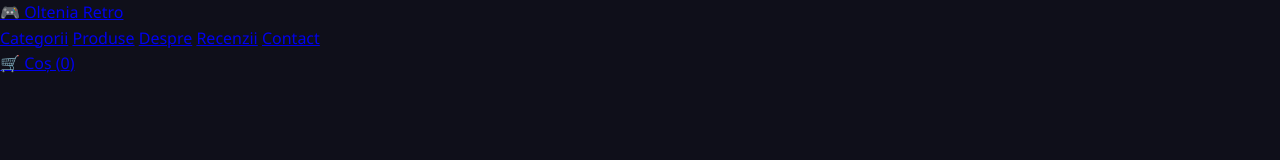
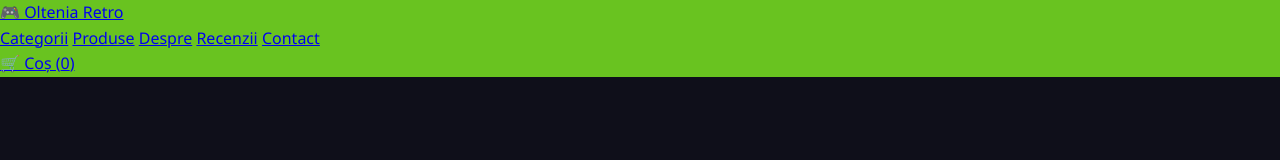
Before and after one commit to codringameing-star/Oltenia-Retro, a plain HTML site: page index.html in a window 1280 px wide. Drawn offline with Linux system fonts and the light colour scheme.

Commit message:
modificat stilul nav bar

```diff
--- a/css/style.css
+++ b/css/style.css
@@ -12,3 +12,6 @@ body {
  color: #ffffff;
  line-height: 1.6;
 }
+.navbar {
+    background: rgb(105, 195, 32);
+}
```
